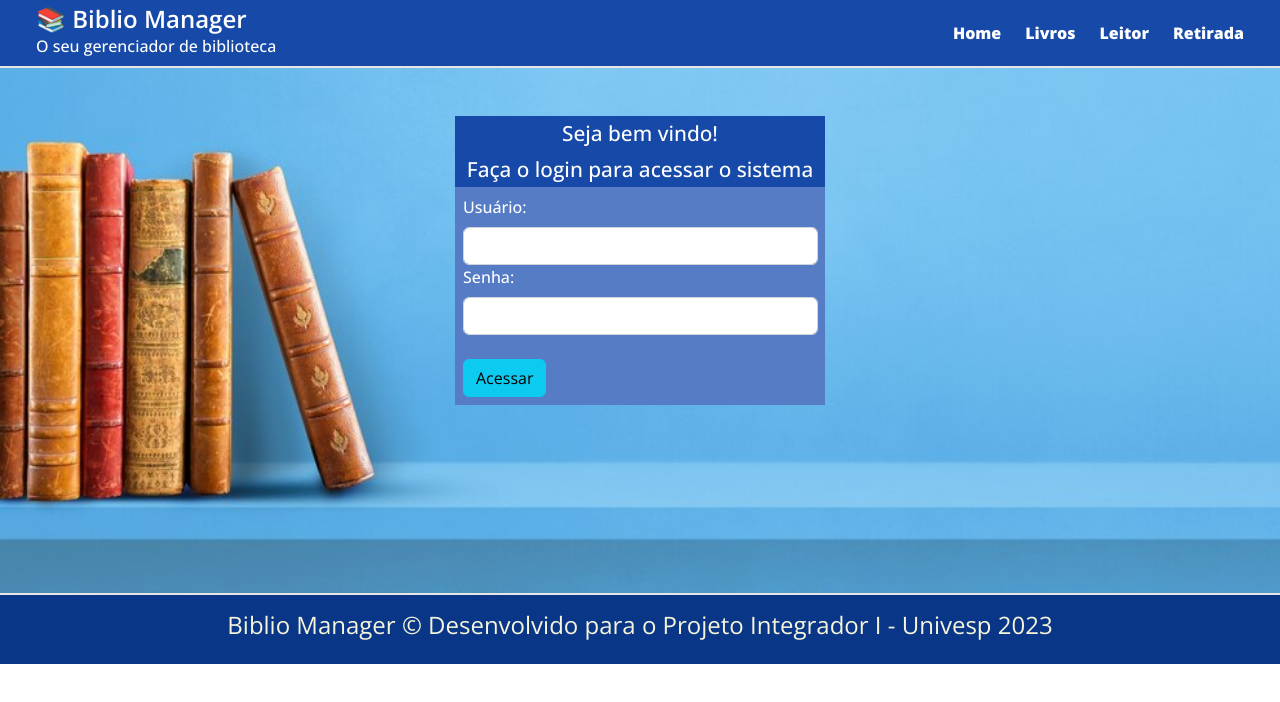
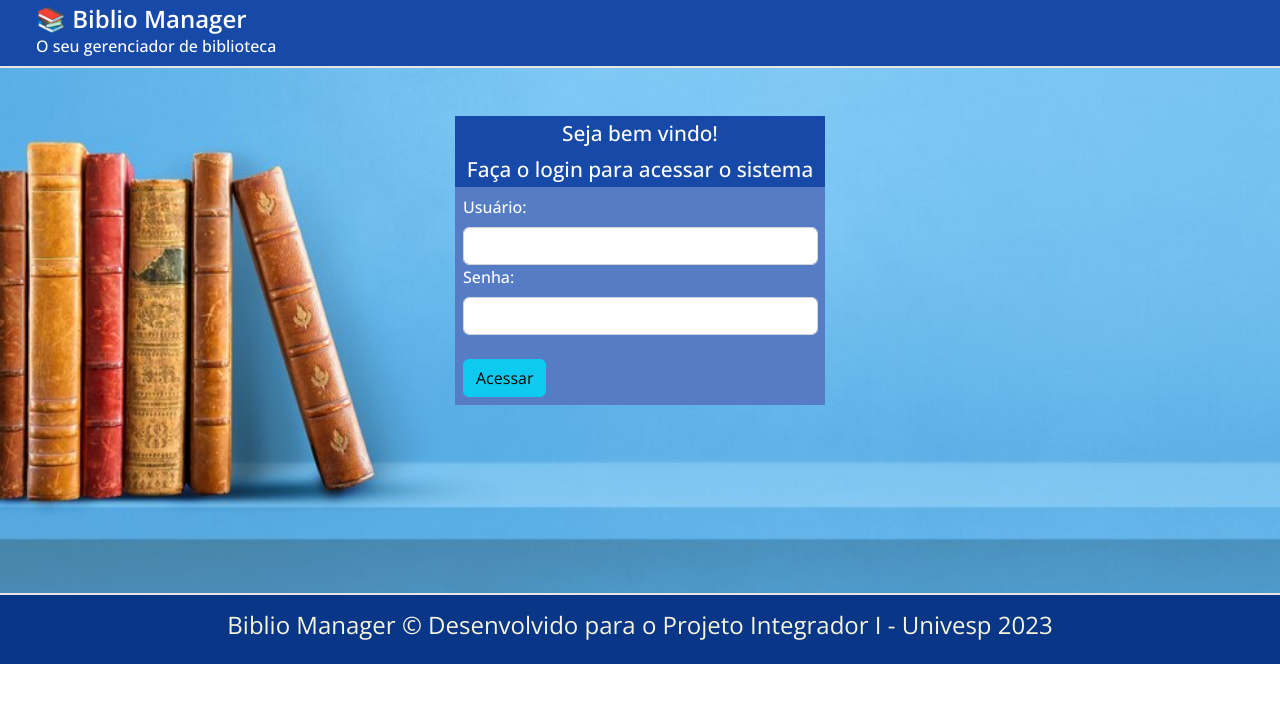
Before and after one commit to FlavioLAMartins/ProjetoIntegrador-II-UNIVESP, a React (Create React App) app in the folder frontend/: page / in a window 1280 px wide. Shown: the top 702 px of the page. Built offline with nearby package versions, Linux system fonts and the light colour scheme; no server answers.

Commit message:
ocultando a navegação do header na pagina de login

```diff
--- a/frontend/src/components/Header/index.js
+++ b/frontend/src/components/Header/index.js
@@ -1,21 +1,31 @@
-import Styles from "./Header.module.css";
-import {Link} from "react-router-dom";
+import Styles from './Header.module.css'
+import { Link, useLocation } from 'react-router-dom'
 
 function Header() {
+  const location = useLocation()
+
+  //Verificar se esta na pagina de login
+
+  const isLoginPage = location.pathname === '/'
 
   return (
     <nav className={Styles.header}>
       <Link to="/home">
-        <span> 📚 Biblio Manager<h6>O seu gerenciador de biblioteca </h6> </span>
+        <span>
+          {' '}
+          📚 Biblio Manager<h6>O seu gerenciador de biblioteca </h6>{' '}
+        </span>
       </Link>
+      {!isLoginPage && (
         <nav>
           <Link to="/home">Home</Link>
           <Link to="/livro">Livros</Link>
           <Link to="/leitor">Leitor</Link>
           <Link to="/retirada">Retirada</Link>
         </nav>
+      )}
     </nav>
   )
 }
 
-export default Header;
+export default Header
```
Lines whose indentation alone changed are shown as unchanged.
